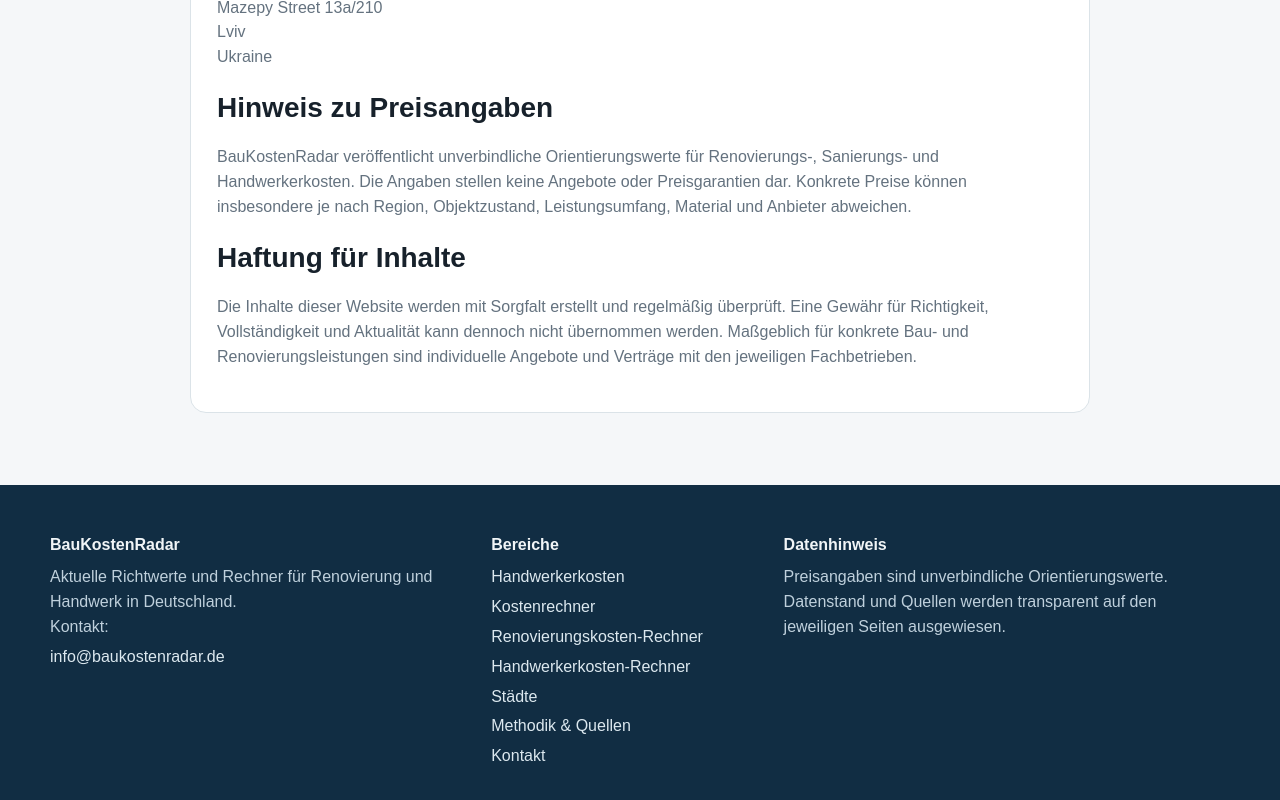
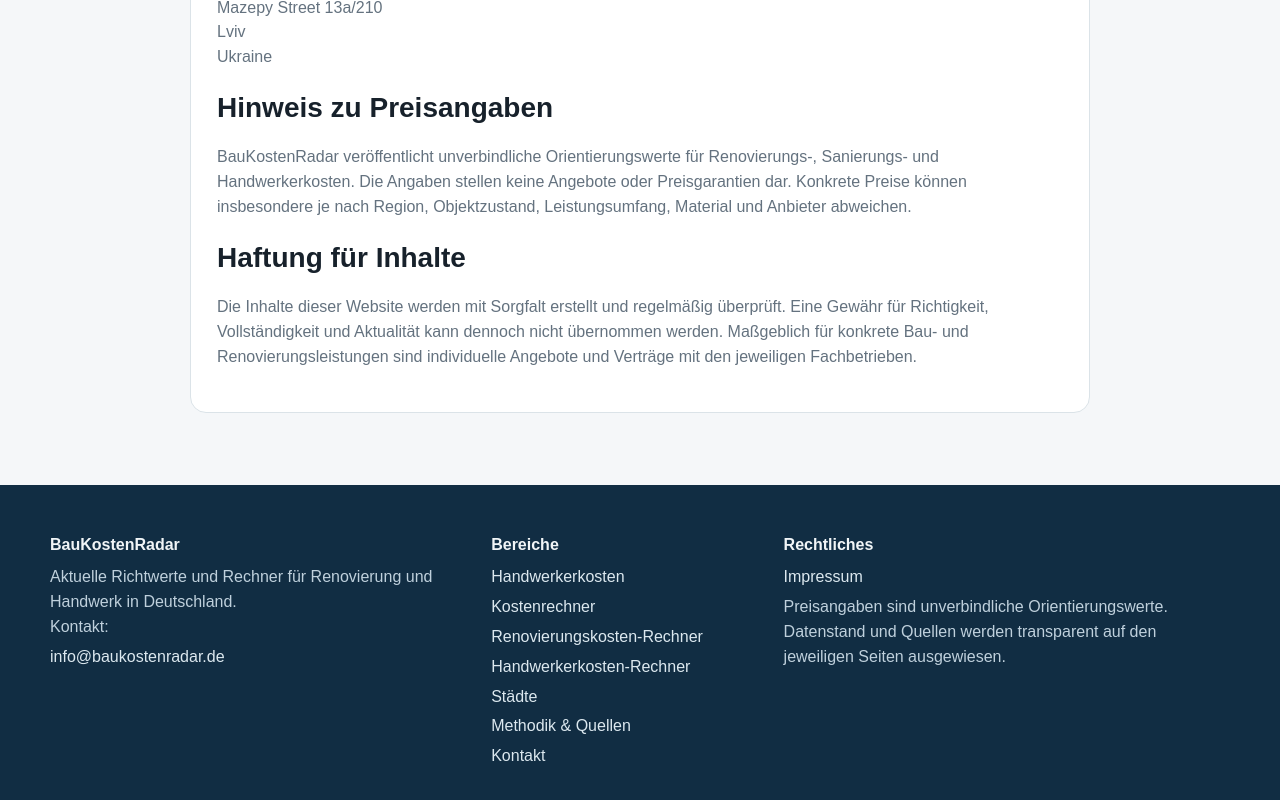
Before and after one commit to maxympaschenko-tech/baukostenradar-de, a Next.js app: page /impressum in a window 1280 px wide. Shown: the part 800-1600 px from the top of the page. Built offline with nearby package versions, Linux system fonts and the light colour scheme; no server answers.

Commit message:
Link Impressum in footer

```diff
--- a/components/site-footer.tsx
+++ b/components/site-footer.tsx
@@ -23,7 +23,8 @@ export function SiteFooter() {
           <Link href="/kontakt">Kontakt</Link>
         </div>
         <div>
-          <strong>Datenhinweis</strong>
+          <strong>Rechtliches</strong>
+          <Link href="/impressum">Impressum</Link>
           <p>Preisangaben sind unverbindliche Orientierungswerte. Datenstand und Quellen werden transparent auf den jeweiligen Seiten ausgewiesen.</p>
         </div>
       </div>
```
